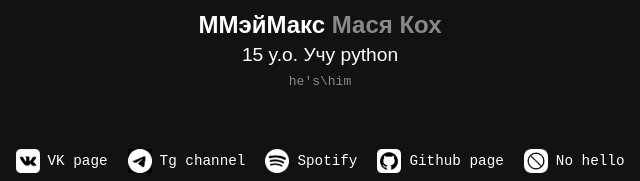
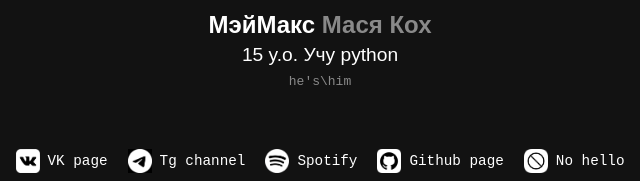
Before and after one commit to Maksim-Karma/karma, a plain HTML site: page index.html in a window 1280 px wide. Shown: the part 279-460 px from the top of the page, 320-960 px from the left. Drawn offline with Linux system fonts and the light colour scheme.

Commit message:
Update index.html

```diff
--- a/index.html
+++ b/index.html
@@ -84,7 +84,7 @@
 
 <div class="profile">
     <img src="avat.png" alt="Profile Picture">
-    <h1>MМэйМакс <span class="semi-transparent">Мася Кох</span></h1>
+    <h1>MэйМакс <span class="semi-transparent">Мася Кох</span></h1>
     <p>15 y.o. Учу python</p>
     <d><span class="semi-transparent"><tt>he's\him</tt></d>
 </div>
```
